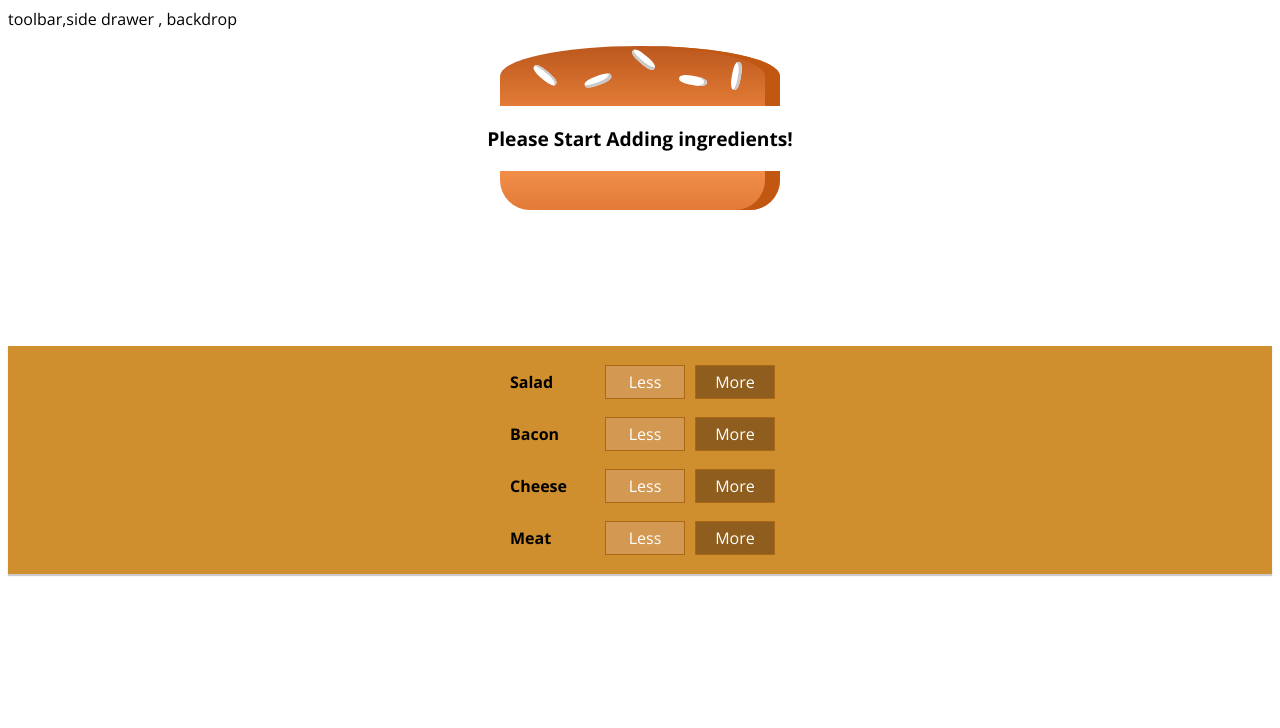
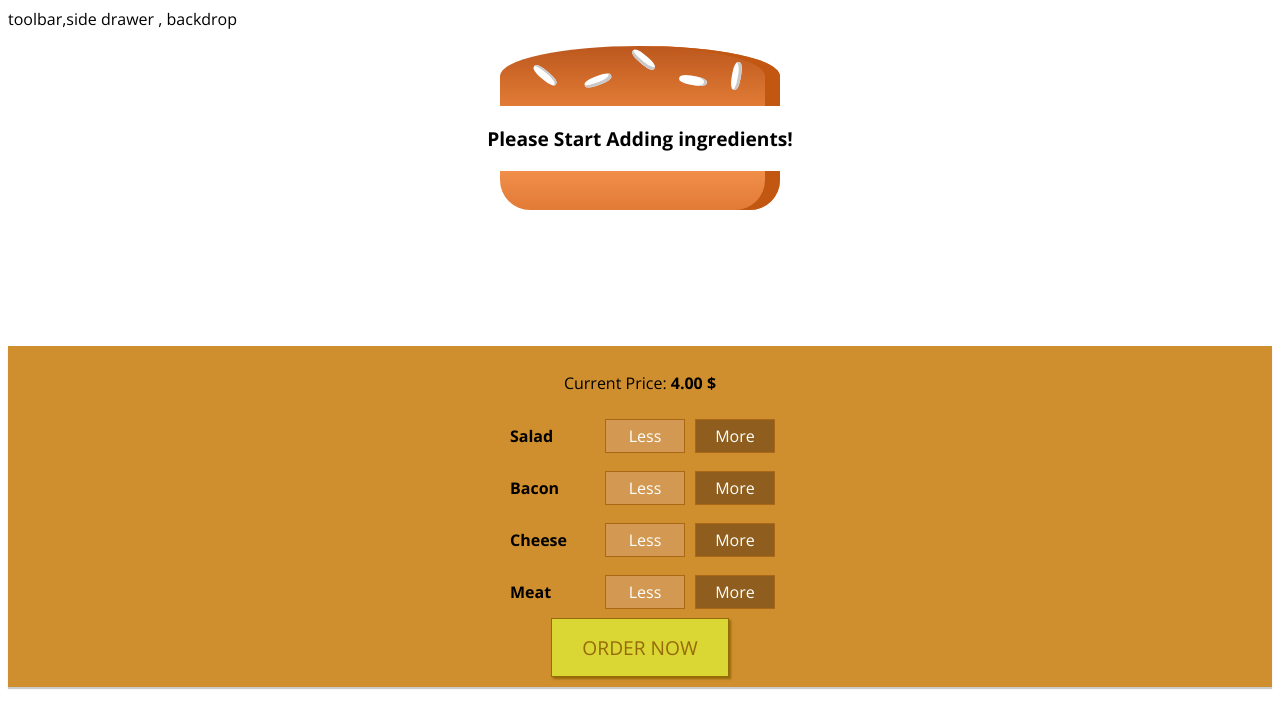
Before and after one commit to AbdelazizMalfy/burger-builder, a React (Create React App) app: page / in a window 1280 px wide. Shown: the top 728 px of the page. Built offline with nearby package versions, Linux system fonts and the light colour scheme.

Commit message:
Order Now Button Added

```diff
--- a/src/components/BurgerBuilder/BuildControls/BuildControl/BuildControl.js
+++ b/src/components/BurgerBuilder/BuildControls/BuildControl/BuildControl.js
@@ -6,8 +6,8 @@
     return (
         <div className="BuildControl" >
             <div className="Label">{props.label}</div>
-            <button className="Less">Less</button>
-            <button className="More">More</button>
+            <button className="Less" onClick={props.removed}>Less</button>
+            <button className="More" onClick={props.added} >More</button>
         </div>
     )
 }
--- a/src/components/BurgerBuilder/BuildControls/BuildControls.css
+++ b/src/components/BurgerBuilder/BuildControls/BuildControls.css
@@ -1,10 +1,51 @@
 .BuildControls {
     width: 100%;
-    background-color: #cf8f2e;
+    background-color: #CF8F2E;
     display: flex;
     flex-flow: column;
     align-items: center;
     box-shadow: 0 2px 1px #ccc;
     margin: auto;
-    padding: 10px 0 ;
+    padding: 10px 0;
 }
+
+.OrderButton {
+    background-color: #DAD735;
+    outline: none;
+    cursor: pointer;
+    border: 1px solid #966909;
+    color: #966909;
+    font-family: inherit;
+    font-size: 1.2em;
+    padding: 15px 30px;
+    box-shadow: 2px 2px 2px #966909;
+}
+
+.OrderButton:hover, .OrderButton:active {
+    background-color: #A0DB41;
+    border: 1px solid #966909;
+    color: #966909;
+}
+
+.OrderButton:disabled {
+    background-color: #C7C6C6;
+    cursor: not-allowed;
+    border: 1px solid #ccc;
+    color: #888888;
+}
+
+.OrderButton:not(:disabled) {
+    animation: enable 0.3s linear;
+}
+
+@keyframes enable {
+    0% {
+        transform: scale(1);
+    }
+    60% {
+        transform: scale(1.1);
+    }
+    100% {
+        transform: scale(1);
+    }
+}
--- a/src/components/BurgerBuilder/BuildControls/BuildControls.js
+++ b/src/components/BurgerBuilder/BuildControls/BuildControls.js
@@ -13,12 +13,16 @@
 function BuildControls(props) {
     return (
         <div className="BuildControls">
+            <p>Current Price: <strong>{props.price.toFixed(2)} $ </strong></p>
             {controls.map(ctrl =>(
                 <BuildControl
                 key={ctrl.label}
                 label={ctrl.label}
-                type={ctrl.type} />
+                added={() => props.ingredientAdded(ctrl.type)}
+                removed={() => props.ingredientRemoved(ctrl.type)}
+                />
             ))}
+            <button className='OrderButton'> ORDER NOW</button>
         </div>
     )
 }
--- a/src/components/BurgerBuilder/BurgerBuilder.js
+++ b/src/components/BurgerBuilder/BurgerBuilder.js
@@ -2,6 +2,14 @@
 
 import Burger from './Burger/Burger';
 import BuildControls from './BuildControls/BuildControls';
+
+
+const INGREDIENT_PRICES = {
+    salad: 0.5,
+    cheese: 0.4,
+    meat: 1.3,
+    bacon: 0.7
+}
 
 class BurgerBuilder extends Component {
     state = {
@@ -10,14 +18,62 @@
              bacon: 0,
              cheese:0,
              meat:0
-         }
+         },
+         totalPrice: 4,
+    }
+
+
+
+    addIngHandler = (type) =>{
+        const oldCount = this.state.ingredients[type];
+        const updatedCount = oldCount + 1 ;
+        const updatedIngredients = {
+            ...this.state.ingredients
+        };
+        updatedIngredients[type] = updatedCount;
+
+        const priceAddition = INGREDIENT_PRICES[type];
+        const oldPrice = this.state.totalPrice;
+        const newPrice = oldPrice + priceAddition;
+
+        this.setState({
+            totalPrice:newPrice,
+            ingredients: updatedIngredients
+        })
+
+    }
+
+    removeInghandler = (type) => {
+        const oldCount = this.state.ingredients[type];
+        if (oldCount <= 0 ){
+            return;
+        }
+        const updatedCount = oldCount - 1 ;
+        const updatedIngredients = {
+            ...this.state.ingredients
+        };
+        updatedIngredients[type] = updatedCount;
+
+        const priceSub = INGREDIENT_PRICES[type];
+        const oldPrice = this.state.totalPrice;
+        const newPrice = oldPrice - priceSub;
+
+        this.setState({
+            totalPrice:newPrice,
+            ingredients: updatedIngredients
+        })
     }
 
     render() {
         return (
             <div>
                 <Burger ingredients={this.state.ingredients} />
-                <BuildControls />
+                <BuildControls
+                    ingredientAdded={this.addIngHandler}
+                    ingredientRemoved={this.removeInghandler}
+                    price = {this.state.totalPrice} />
+
+
 
             </div>
         )
```
Also changed, not shown: src/components/UI/Backdrop/Backdrop.js (added), src/components/UI/Modal/Modal.js (added).
